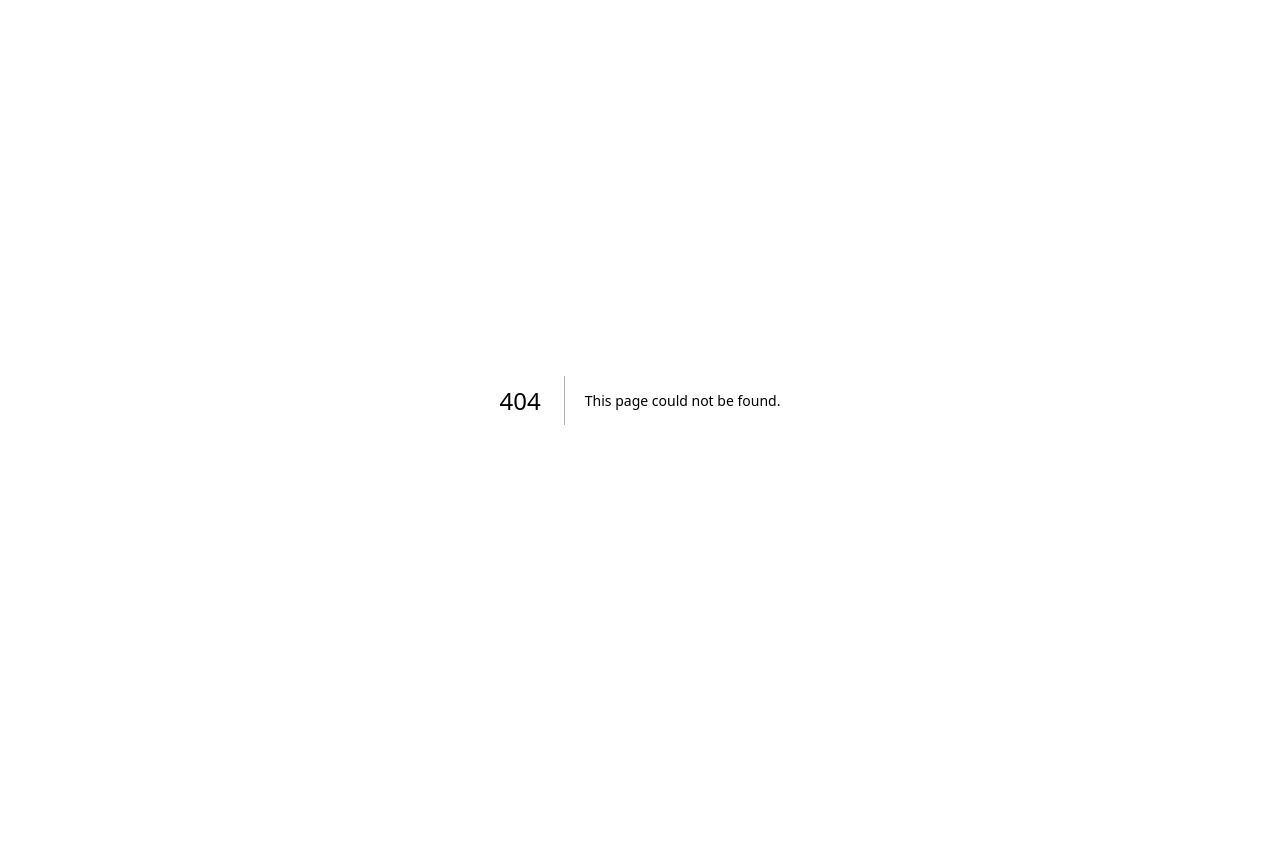
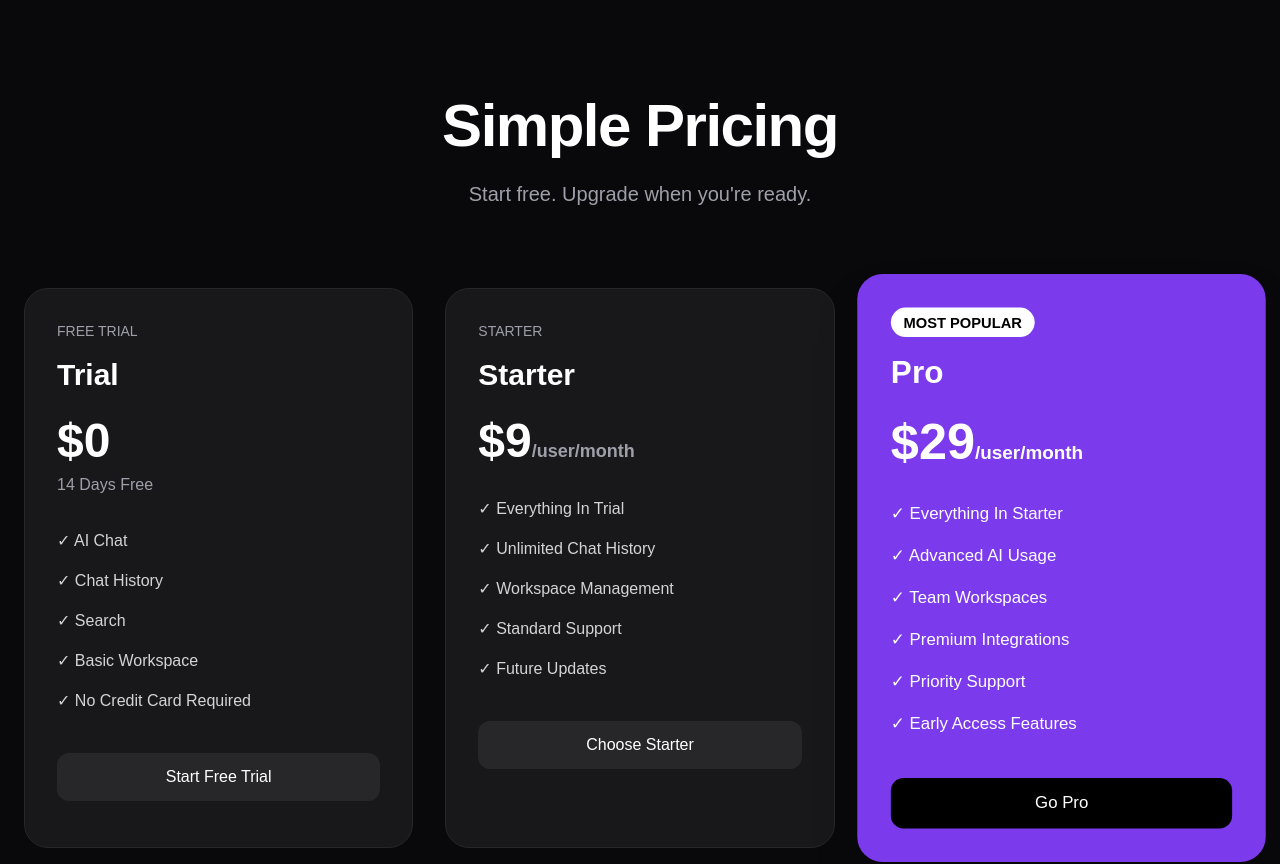
Before and after one commit to aminfxjamal-netizen/loopv1, a Next.js app: page /dashboard/pricing/billingpage in a window 1280 px wide. Before the commit this address had no page. Shown: the top 864 px of the page. Before the commit the page ends 800 px from the top, so only its background shows below. Built offline with nearby package versions, Linux system fonts and the light colour scheme.

Commit message:
add pricing/billing page

```diff
--- /dev/null
+++ b/app/dashboard/pricing/billingpage/page.tsx
@@ -0,0 +1,134 @@
+export default function PricingPage() {
+  return (
+    <main className="min-h-screen bg-[#09090B] text-white py-24 px-6">
+      <div className="max-w-7xl mx-auto">
+
+        {/* Header */}
+        <div className="text-center mb-20">
+          <h1 className="text-6xl font-bold tracking-tight">
+            Simple Pricing
+          </h1>
+
+          <p className="text-zinc-400 text-xl mt-6">
+            Start free. Upgrade when you're ready.
+          </p>
+        </div>
+
+        {/* Pricing Cards */}
+        <div className="grid lg:grid-cols-3 gap-8">
+
+          {/* Free Trial */}
+          <div className="bg-[#18181B] border border-[#27272A] rounded-3xl p-8">
+
+            <div className="text-sm text-zinc-400 mb-4">
+              FREE TRIAL
+            </div>
+
+            <h2 className="text-3xl font-bold">
+              Trial
+            </h2>
+
+            <div className="mt-6 text-5xl font-bold">
+              $0
+            </div>
+
+            <p className="text-zinc-400 mt-2">
+              14 Days Free
+            </p>
+
+            <ul className="mt-8 space-y-4 text-zinc-300">
+              <li>✓ AI Chat</li>
+              <li>✓ Chat History</li>
+              <li>✓ Search</li>
+              <li>✓ Basic Workspace</li>
+              <li>✓ No Credit Card Required</li>
+            </ul>
+
+            <button className="w-full mt-10 bg-[#27272A] hover:bg-[#3F3F46] py-3 rounded-xl font-medium transition">
+              Start Free Trial
+            </button>
+
+          </div>
+
+          {/* Starter */}
+          <div className="bg-[#18181B] border border-[#27272A] rounded-3xl p-8">
+
+            <div className="text-sm text-zinc-400 mb-4">
+              STARTER
+            </div>
+
+            <h2 className="text-3xl font-bold">
+              Starter
+            </h2>
+
+            <div className="mt-6 text-5xl font-bold">
+              $9
+              <span className="text-lg text-zinc-400">
+                /user/month
+              </span>
+            </div>
+
+            <ul className="mt-8 space-y-4 text-zinc-300">
+              <li>✓ Everything In Trial</li>
+              <li>✓ Unlimited Chat History</li>
+              <li>✓ Workspace Management</li>
+              <li>✓ Standard Support</li>
+              <li>✓ Future Updates</li>
+            </ul>
+
+            <button className="w-full mt-10 bg-[#27272A] hover:bg-[#3F3F46] py-3 rounded-xl font-medium transition">
+              Choose Starter
+            </button>
+
+          </div>
+
+          {/* Pro */}
+          <div className="bg-[#7C3AED] rounded-3xl p-8 scale-105 shadow-2xl">
+
+            <div className="inline-block bg-white text-black px-3 py-1 rounded-full text-sm font-semibold">
+              MOST POPULAR
+            </div>
+
+            <h2 className="text-3xl font-bold mt-4">
+              Pro
+            </h2>
+
+            <div className="mt-6 text-5xl font-bold">
+              $29
+              <span className="text-lg">
+                /user/month
+              </span>
+            </div>
+
+            <ul className="mt-8 space-y-4">
+              <li>✓ Everything In Starter</li>
+              <li>✓ Advanced AI Usage</li>
+              <li>✓ Team Workspaces</li>
+              <li>✓ Premium Integrations</li>
+              <li>✓ Priority Support</li>
+              <li>✓ Early Access Features</li>
+            </ul>
+
+            <button className="w-full mt-10 bg-black text-white py-3 rounded-xl font-medium hover:bg-[#111827] transition">
+              Go Pro
+            </button>
+
+          </div>
+
+        </div>
+
+        {/* Bottom Text */}
+        <div className="text-center mt-16">
+          <p className="text-zinc-400">
+            Trusted by founders, freelancers, agencies and growing businesses.
+          </p>
+
+          <p className="text-zinc-500 mt-2">
+            No contracts. Cancel anytime.
+          </p>
+        </div>
+
+      </div>
+    </main>
+  );
+}
```
Also changed, not shown: app/dashboard/page.tsx (line endings or trailing spaces).
